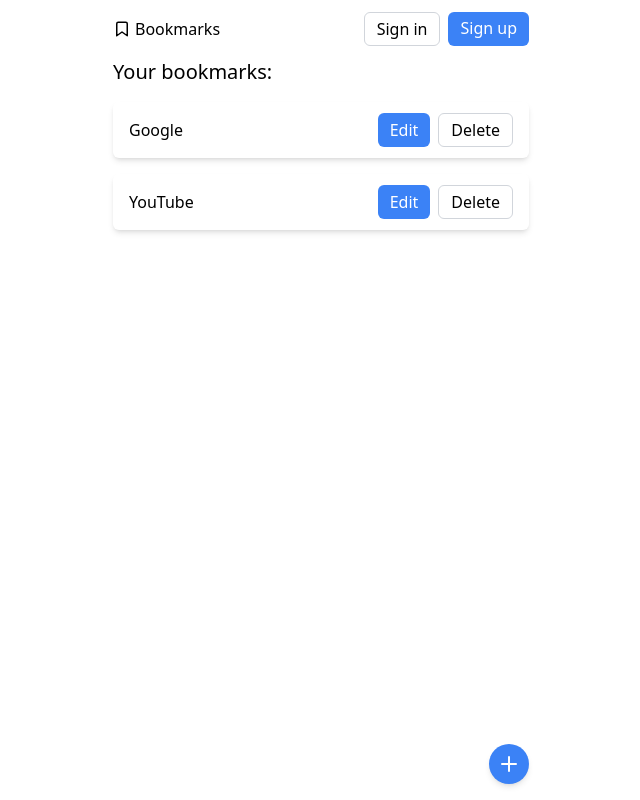
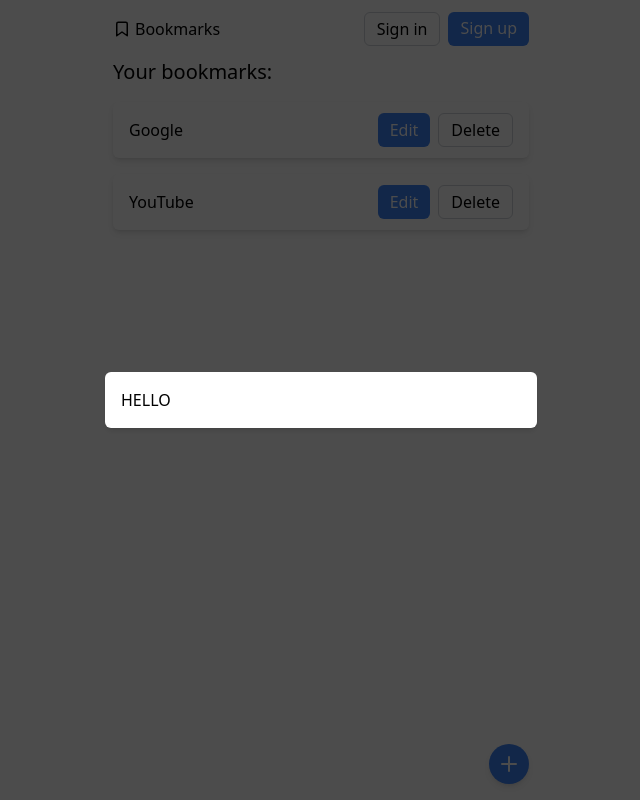
Before and after one commit to tomek-ch/bookmarks, a Next.js app: page / in a window 1280 px wide. Both pictures are taken after a click on the button 828 px from the left and 764 px from the top of the page. Shown: the whole page, without its empty margins (319-959 px from the left). Built offline with nearby package versions, Linux system fonts and the light colour scheme.

Commit message:
Handle modal toggle

```diff
--- a/components/Modal.tsx
+++ b/components/Modal.tsx
@@ -2,12 +2,13 @@ import { ReactNode } from "react";
 
 interface ModalProps {
   children: ReactNode;
+  toggle: () => void;
 }
 
-export const Modal = ({ children }: ModalProps) => {
+export const Modal = ({ children, toggle }: ModalProps) => {
   return (
     <>
-      <div className="fixed inset-0 bg-black/70 w-full" />
+      <div onClick={toggle} className="fixed inset-0 bg-black/70 w-full" />
       <div className="fixed p-2 w-full max-w-md top-1/2 left-1/2 -translate-x-1/2 -translate-y-1/2">
         <div
           className="
--- /dev/null
+++ b/hooks/useModal.ts
@@ -0,0 +1,7 @@
+import { useState } from "react";
+
+export const useModal = () => {
+  const [isOpen, setIsOpen] = useState(false);
+  const toggle = () => setIsOpen((prev) => !prev);
+  return { isOpen, toggle };
+};
--- a/pages/index.tsx
+++ b/pages/index.tsx
@@ -2,6 +2,8 @@ import type { NextPage } from "next";
 import { BookmarkItem } from "../components/bookmarks/BookmarkItem";
 import { FloatingButton } from "../components/common/buttons/FloatingButton";
 import { PlusIcon } from "../components/icons/PlusIcon";
+import { Modal } from "../components/Modal";
+import { useModal } from "../hooks/useModal";
 import { Bookmark } from "../types/Bookmark";
 
 interface HomeProps {
@@ -9,15 +11,17 @@ interface HomeProps {
 }
 
 const Home: NextPage<HomeProps> = ({ bookmarks }) => {
+  const { isOpen, toggle } = useModal();
   return (
     <div className="pb-8">
       <h1 className="text-xl mb-4">Your bookmarks:</h1>
       {bookmarks.map((item) => (
         <BookmarkItem key={item.id} {...item} />
       ))}
-      <FloatingButton>
+      <FloatingButton onClick={toggle}>
         <PlusIcon className="scale-150" />
       </FloatingButton>
+      {isOpen && <Modal toggle={toggle}>HELLO</Modal>}
     </div>
   );
 };
```
